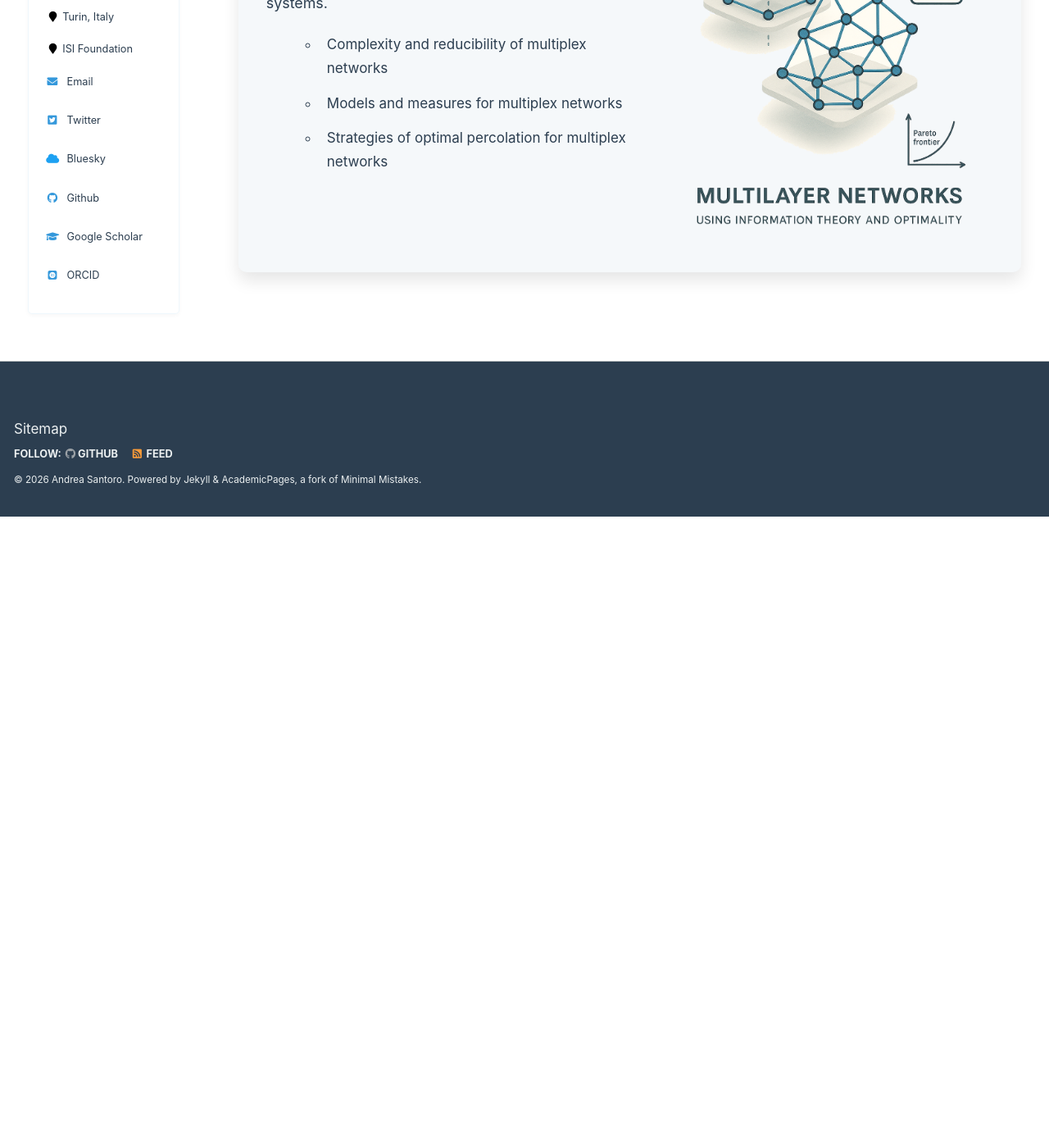
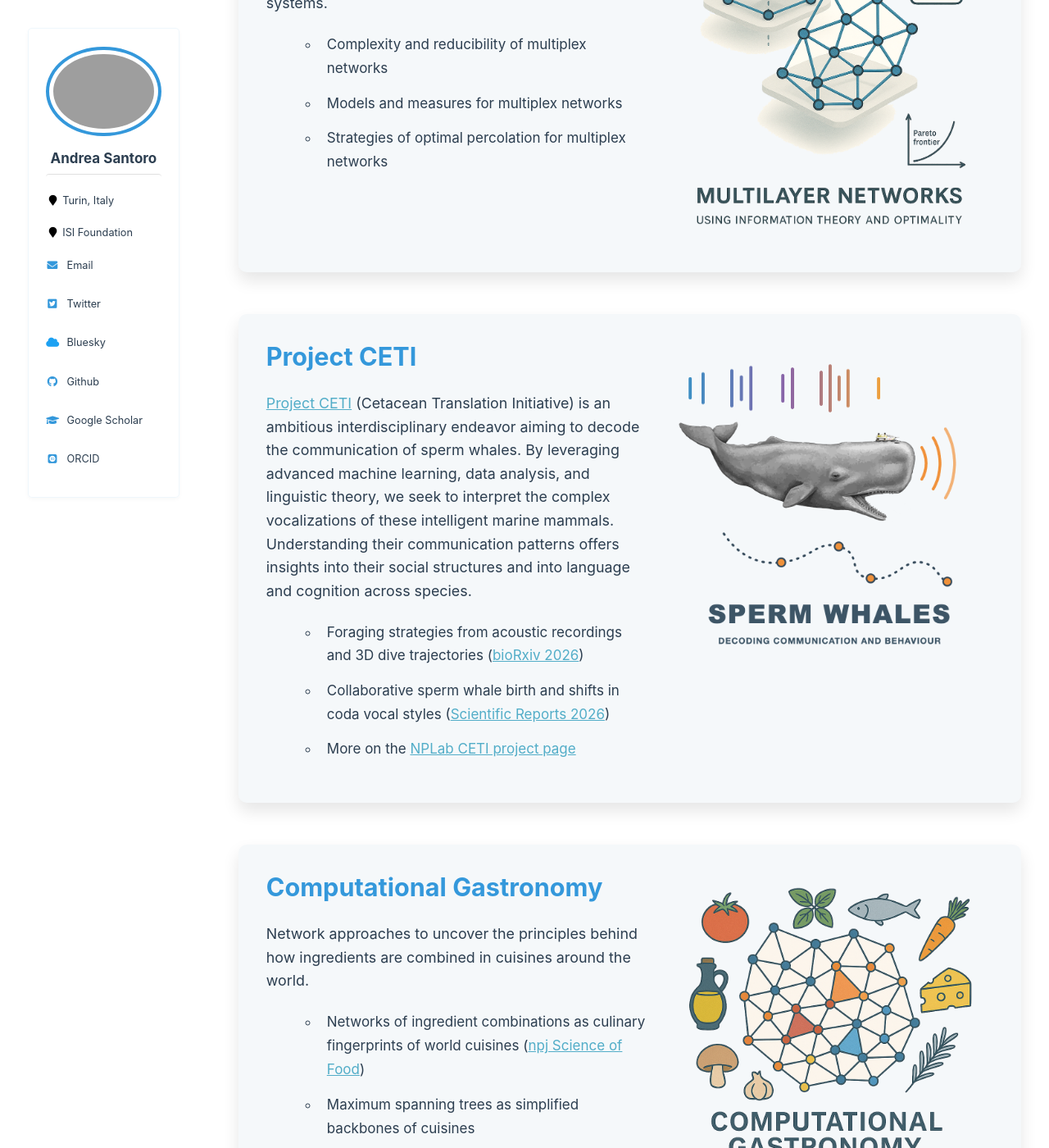
Before and after one commit to andresantoro/andresantoro.github.io, a Jekyll site: the page built from _pages/projects.md, in a window 1280 px wide and 1400 px high, scrolled down 1470 px. Shown: the whole window at 82% size. Built offline with Jekyll 4.4.1, drawn with Linux system fonts in a browser that asks for light colours; some web fonts are replaced; before the commit the page ends 2100 px from its top, so only the background shows below that; some of the changed text lies outside the part shown.

Commit message:
Add Project CETI and Computational Gastronomy projects, Chef Network Platform page
Co-Authored-By: Claude Opus 5 <noreply@anthropic.com>

```diff
--- a/_pages/projects.md
+++ b/_pages/projects.md
@@ -52,6 +52,35 @@ author_profile: true
   <div style="clear: both;"></div>
 </div>
 
+<div class="project-card">
+  <div class="project-image-half">
+    <img src="/images/projects/sperm_whales.png" alt="Sperm whale communication and behaviour">
+  </div>
+  <h2>Project CETI</h2>
+  <p><a href="https://www.projectceti.org/" target="_blank">Project CETI</a> (Cetacean Translation Initiative) is an ambitious interdisciplinary endeavor aiming to decode the communication of sperm whales. By leveraging advanced machine learning, data analysis, and linguistic theory, we seek to interpret the complex vocalizations of these intelligent marine mammals. Understanding their communication patterns offers insights into their social structures and into language and cognition across species.</p>
+  <ul>
+    <li>Foraging strategies from acoustic recordings and 3D dive trajectories (<a href="https://www.biorxiv.org/content/10.64898/2026.07.29.741536v1" target="_blank">bioRxiv 2026</a>)</li>
+    <li>Collaborative sperm whale birth and shifts in coda vocal styles (<a href="https://www.nature.com/articles/s41598-025-27438-3" target="_blank">Scientific Reports 2026</a>)</li>
+    <li>More on the <a href="https://nplresearch.github.io/#/projects/ceti" target="_blank">NPLab CETI project page</a></li>
+  </ul>
+  <div style="clear: both;"></div>
+</div>
+
+<div class="project-card">
+  <div class="project-image-half">
+    <img src="/images/projects/computational_gastonomy.png" alt="Computational Gastronomy using network science and topology">
+  </div>
+  <h2>Computational Gastronomy</h2>
+  <p>Network approaches to uncover the principles behind how ingredients are combined in cuisines around the world.</p>
+  <ul>
+    <li>Networks of ingredient combinations as culinary fingerprints of world cuisines (<a href="https://www.nature.com/articles/s41538-025-00588-4" target="_blank">npj Science of Food</a>)</li>
+    <li>Maximum spanning trees as simplified backbones of cuisines</li>
+    <li>Machine learning to identify cuisines from recipes, and clustering of cuisines into geo-cultural groups</li>
+    <li><a href="/projects/chef-network/">Chef Network Platform</a></li>
+  </ul>
+  <div style="clear: both;"></div>
+</div>
+
 <!-- Optimality project commented out
 <div class="project-card">
   <h2>Optimality</h2>
```
Also changed, not shown: _pages/chef-network.md (added, +11 -0 lines), images/projects/sperm_whales.png (added).
